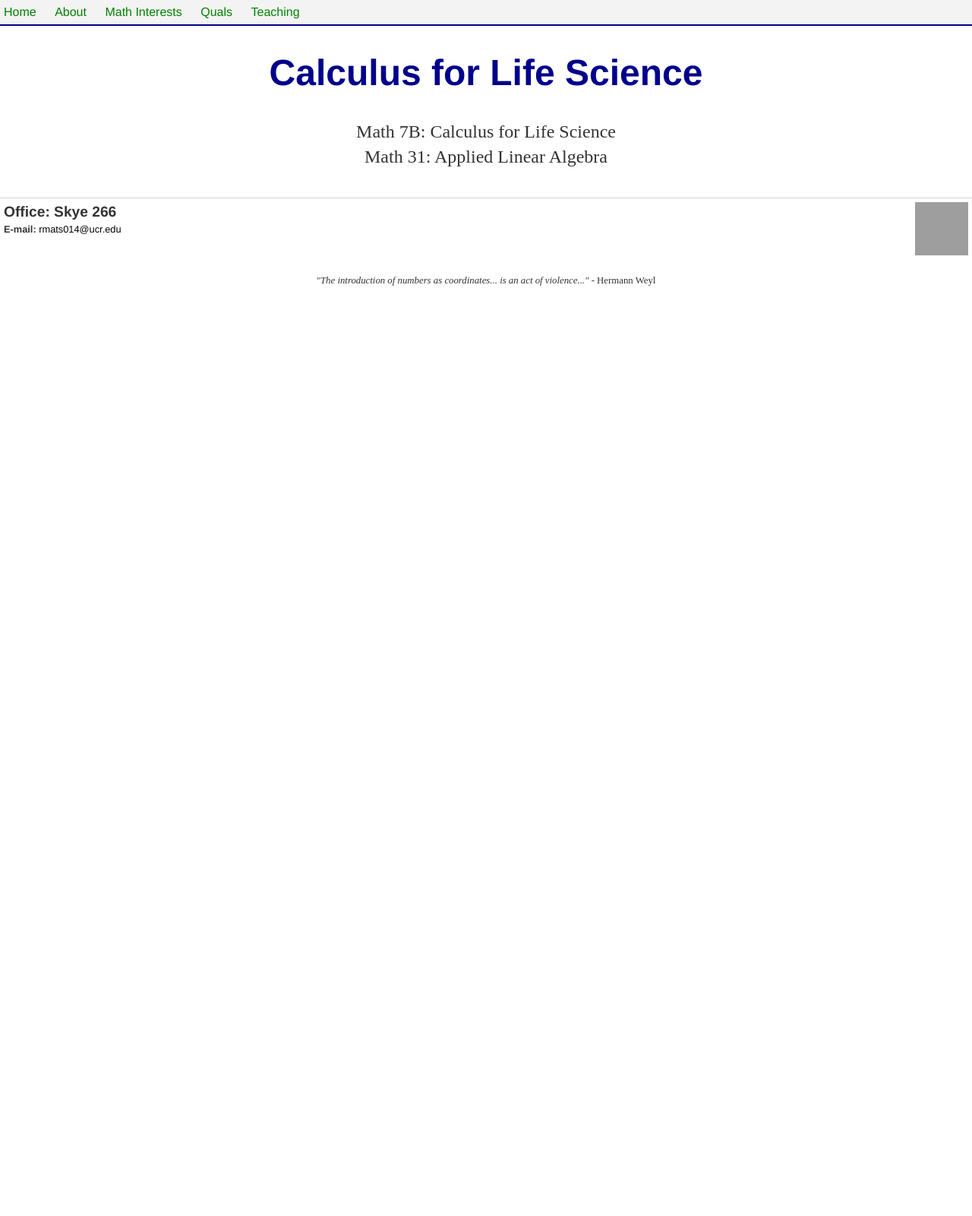
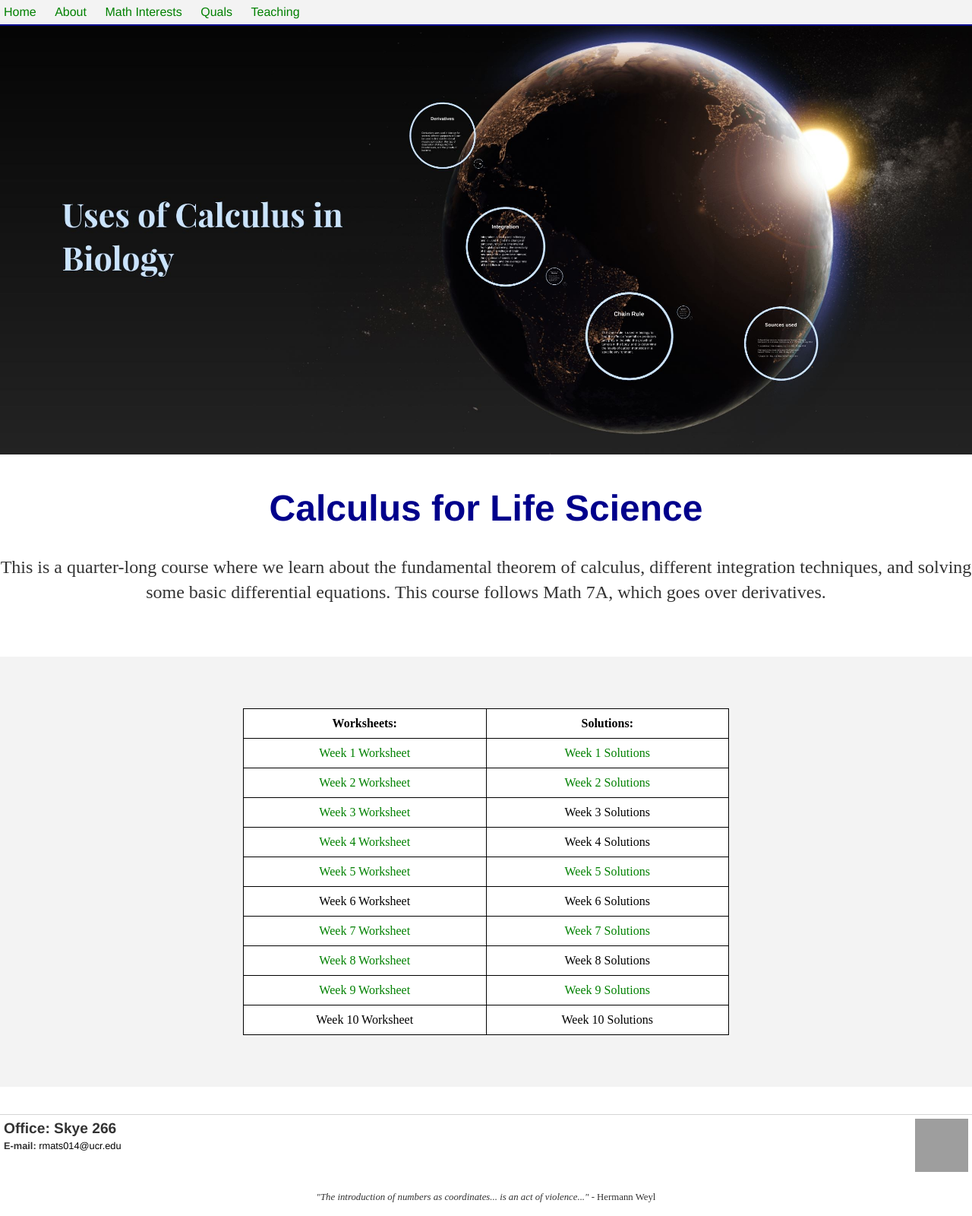
Before and after one commit to raymondmatson/raymondmatson.github.io, a Jekyll site: the page built from teaching/7b/index.md, in a window 1280 px wide. Shown: the whole page at 76% size. Built offline with Jekyll 4.4.1, drawn with Linux system fonts in a browser that asks for light colours; formulas are drawn with MathJax 3; before the commit the page ends 900 px from its top, so only the background shows below that; grey boxes are pictures that could not be loaded.

Commit message:
Added pdf worksheet tables 7b and 31

```diff
--- a/teaching/7b/index.md
+++ b/teaching/7b/index.md
@@ -3,12 +3,73 @@ layout: default
 title: Teaching
 ---
 
+
+
+<img src="/pictures/banner7b.jpg" style="width:100%; height:100%;">
+
+<br>
+<h1 align=center style="color:darkblue">Calculus for Life Science</h1>
+<br>
+This is a quarter-long course where we learn about the fundamental theorem of calculus, different integration techniques, and solving some basic differential equations.
+This course follows Math 7A, which goes over derivatives.
+<br>
 <br>
 
-<h1 align=center style="color:darkblue">Calculus for Life Science</h1>
 
 <br>
-
-Math 7B: Calculus for Life Science
-
-Math 31: Applied Linear Algebra
+<div style="background-color: #f3f3f3; ">
+	<br/>
+	<style>
+		table, th, td { border: 1px solid black; border-collapse: collapse; background: #ffffff; margin-top: 50px; margin-bottom:50px; }
+		th, td { padding: 10px; }
+	</style>
+	<div align=center>
+		<table style="width: 50%; table-layout: fixed;">
+			<tr>
+				<th>Worksheets:</th>
+				<th>Solutions:</th>
+			</tr>
+			<tr>
+				<td align=center><a href="/teaching/7b/Math7b_Worksheet1.pdf">Week 1 Worksheet</a></td>
+				<td align=center><a href="/teaching/7b/Math7b_Worksheet1_Solutions.pdf">Week 1 Solutions</a></td>
+			</tr>
+			<tr>
+				<td align=center><a href="/teaching/7b/Math7b_Worksheet2.pdf">Week 2 Worksheet</a></td>
+				<td align=center><a href="/teaching/7b/Math7b_Worksheet2_Solutions.pdf">Week 2 Solutions</a></td>
+			</tr>
+			<tr>
+				<td align=center><a href="/teaching/7b/Math7b_Worksheet3.pdf">Week 3 Worksheet</a></td>
+				<td align=center>Week 3 Solutions</td>
+			</tr>
+			<tr>
+				<td align=center><a href="/teaching/7b/Math7b_Worksheet4.pdf">Week 4 Worksheet</a></td>
+				<td align=center>Week 4 Solutions</td>
+			</tr>
+			<tr>
+				<td align=center><a href="/teaching/7b/Math7b_Worksheet5.pdf">Week 5 Worksheet</a></td>
+				<td align=center><a href="/teaching/7b/Math7b_Worksheet5_Solutions.pdf">Week 5 Solutions</a></td>
+			</tr>
+			<tr>
+				<td align=center>Week 6 Worksheet</td>
+				<td align=center>Week 6 Solutions</td>
+			</tr>
+			<tr>
+				<td align=center><a href="/teaching/7b/Math7b_Worksheet7.pdf">Week 7 Worksheet</a></td>
+				<td align=center><a href="/teaching/7b/Math7b_Worksheet7_Solutions.pdf">Week 7 Solutions</a></td>
+			</tr>
+			<tr>
+				<td align=center><a href="/teaching/7b/Math7b_Worksheet8.pdf">Week 8 Worksheet</a></td>
+				<td align=center>Week 8 Solutions</td>
+			</tr>
+			<tr>
+				<td align=center><a href="/teaching/7b/Math7b_Worksheet9.pdf">Week 9 Worksheet</a></td>
+				<td align=center><a href="/teaching/7b/Math7b_Worksheet9_Solutions.pdf">Week 9 Solutions</a></td>
+			</tr>
+			<tr>
+				<td align=center>Week 10 Worksheet</td>
+				<td align=center>Week 10 Solutions</td>
+			</tr>
+		</table>
+	</div>
+	<br>
+</div>
```
Also changed, not shown: teaching/31/index.md (+3 -39 lines), teaching/index.md (+9 -1 lines), 14 other files.
